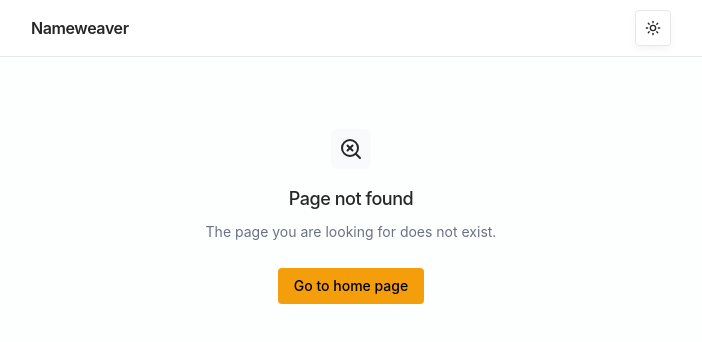
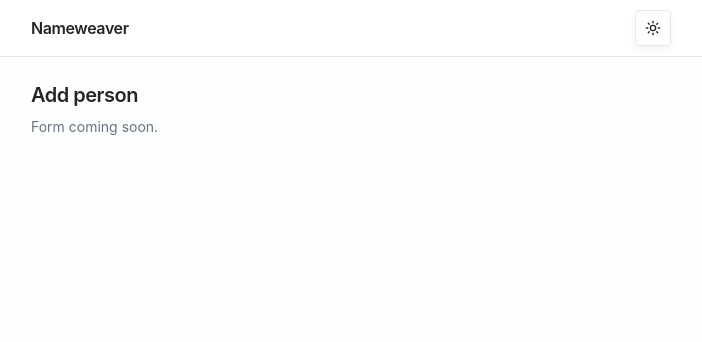
Before and after one commit to Tomas-Tamantini/nameweaver, a React (Vite) app in the folder frontend/: page /people/new in a window 1280 px wide. Before the commit this address had no page. Shown: the top 342 px of the page, without its empty margins (289-991 px from the left). Built offline with nearby package versions, Linux system fonts and the light colour scheme.

Commit message:
Start implementing add person page

```diff
--- /dev/null
+++ b/frontend/src/features/people/pages/AddPersonPage.tsx
@@ -0,0 +1,10 @@
+function AddPersonPage() {
+  return (
+    <section aria-label="Add person page" className="space-y-2">
+      <h1 className="text-xl font-semibold tracking-tight">Add person</h1>
+      <p className="text-sm text-muted-foreground">Form coming soon.</p>
+    </section>
+  )
+}
+
+export default AddPersonPage
--- a/frontend/src/features/people/pages/PeoplePage.tsx
+++ b/frontend/src/features/people/pages/PeoplePage.tsx
@@ -1,12 +1,20 @@
+import { Button } from '@/components/ui/button'
 import PeopleList from '@/features/people/components/PeopleList'
 import PeopleToolbar from '@/features/people/components/PeopleToolbar'
 import usePeopleSearch from '@/features/people/hooks/use-people-search'
+import { Link } from 'react-router-dom'
 
 function PeoplePage() {
   const { query, state, onQueryChange, reloadPeople } = usePeopleSearch()
 
   return (
     <section className="space-y-4" aria-label="People page">
+      <header className="flex items-center justify-between gap-3">
+        <h1 className="text-xl font-semibold tracking-tight">People</h1>
+        <Button asChild className="shrink-0">
+          <Link to="/people/new">Add person</Link>
+        </Button>
+      </header>
       <PeopleToolbar value={query} onQueryChange={onQueryChange} />
       <PeopleList state={state} onRetry={reloadPeople} />
     </section>
--- a/frontend/src/routes/AppRoutes.tsx
+++ b/frontend/src/routes/AppRoutes.tsx
@@ -1,3 +1,4 @@
+import AddPersonPage from '@/features/people/pages/AddPersonPage'
 import PeoplePage from '@/features/people/pages/PeoplePage'
 import NotFoundPage from '@/pages/system/NotFoundPage'
 import { Navigate, Route, Routes } from 'react-router-dom'
@@ -7,6 +8,7 @@ function AppRoutes() {
     <Routes>
       <Route path="/" element={<Navigate to="/people" replace />} />
       <Route path="/people" element={<PeoplePage />} />
+      <Route path="/people/new" element={<AddPersonPage />} />
       <Route path="*" element={<NotFoundPage />} />
     </Routes>
   )
```
Also changed, not shown: 2 other files (tests, documents, lock files or other folders).
